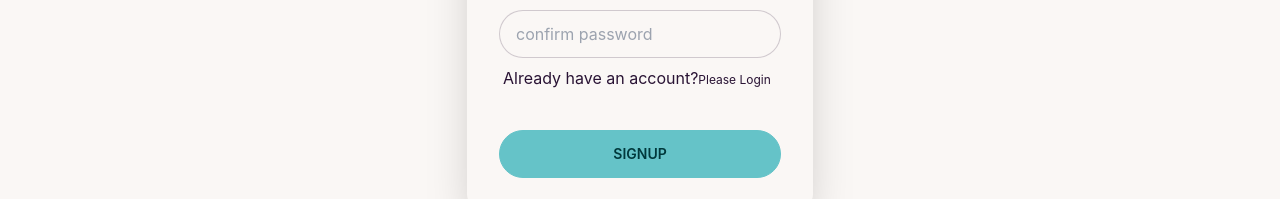
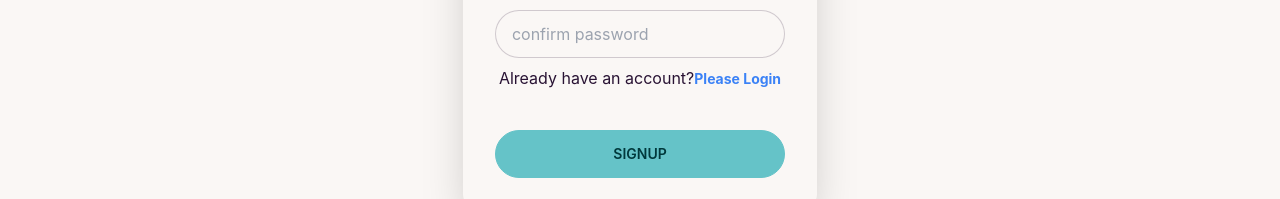
Before and after one commit to nazmu957/Review-Meal-Item-client, a React (Create React App) app: page /signup in a window 1280 px wide. Shown: the part 370-569 px from the top of the page. Built offline with nearby package versions, Linux system fonts and the light colour scheme; no server answers.

Commit message:
signUp updated

```diff
--- a/src/Pages/SignUp/SignUp.js
+++ b/src/Pages/SignUp/SignUp.js
@@ -54,7 +54,7 @@ const SignUp = () => {
           </label>
           <input type="password" name="confirm" placeholder="confirm password" className="input input-bordered" required/>
           <label className="label">
-            <p>Already have an account?<Link to='/login' className="label-text-alt link link-hover">Please Login</Link></p>
+            <p>Already have an account?<Link to='/login' className="label-text-alt link link-hover text-sm text-blue-500 font-bold">Please Login</Link></p>
 
           </label>
             <p className='text-center text-red-400'>{error}</p>
```
